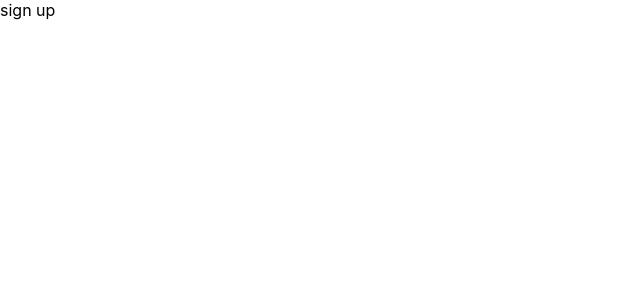
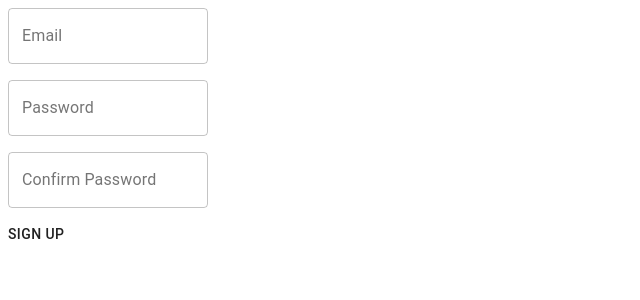
Before and after one commit to gabinwilliams/react-twitter-clone, a React (Create React App) app: page /signup in a window 1280 px wide. Shown: the top 300 px of the page, without its empty margins (0-640 px from the left). Built offline with nearby package versions, Linux system fonts and the light colour scheme.

Commit message:
created SignupPage comp and added route in app.js

```diff
--- a/src/App.js
+++ b/src/App.js
@@ -1,12 +1,14 @@
 import React from "react";
 import { BrowserRouter as Router, Switch, Route } from "react-router-dom";
+
+import {SignupPage} from './Pages/SignupPage';
 
 function App() {
   return (
     <Router>
       <Switch>
         <Route path="/signup">
-          sign up
+          <SignupPage/>
         </Route>
         <Route path="/signin">
 	  	  sign in
--- /dev/null
+++ b/src/Pages/SignupPage.jsx
@@ -0,0 +1,56 @@
+import React from "react";
+import TextField from "@material-ui/core/TextField";
+import { makeStyles } from "@material-ui/core/styles";
+import Button from '@material-ui/core/Button';
+
+const useStyles = makeStyles((theme) => ({
+  form: {
+    "& .MuiTextField-root": {
+      margin: theme.spacing(1),
+      width: 200,
+    },
+  },
+}));
+
+export const SignupPage = () => {
+  const classes = useStyles();
+  const onSubmit = () => {
+    alert(`signed up!`)
+  };
+
+  return (
+    <form className={classes.form} onSubmit={onSubmit}>
+      <div>
+        <TextField
+          id="email-input"
+          label="Email"
+          type="email"
+          autoComplete="email"
+          variant="outlined"
+        />
+      </div>
+      <div>
+        <TextField
+          id="password-input"
+          label="Password"
+          type="password"
+          autoComplete="new-password"
+          variant="outlined"
+        />
+      </div>
+      <div>
+        <TextField
+          id="password-confirm"
+          label="Confirm Password"
+          type="password"
+          autoComplete="new-password"
+          variant="outlined"
+        />
+      </div>
+
+        <Button type="submit">
+            Sign up
+        </Button>
+    </form>
+  );
+};
```
